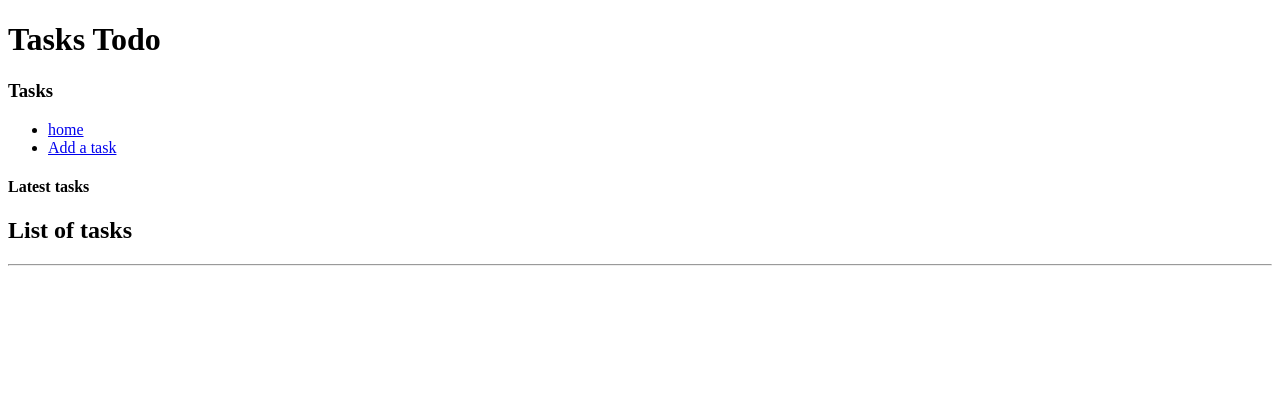
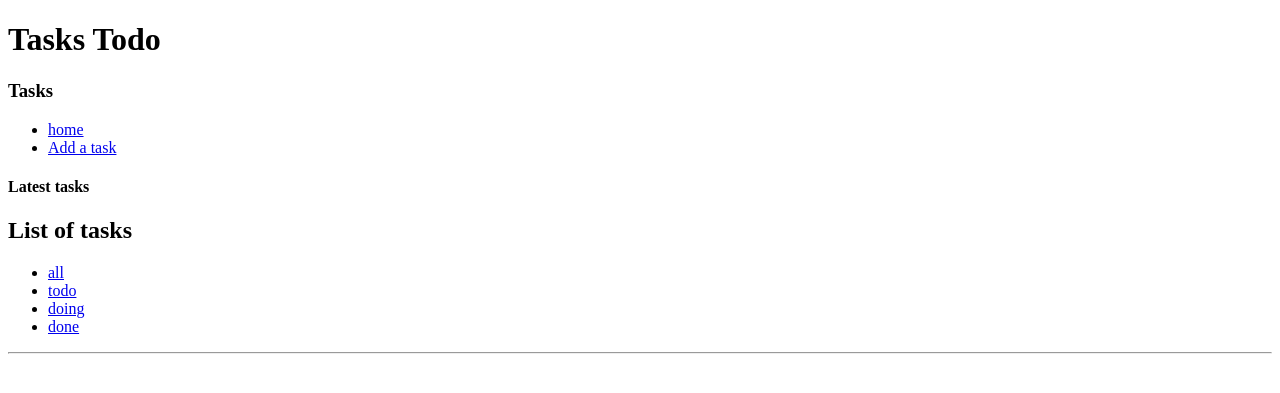
Before and after one commit to byynaryy/tasks, a Flask app: page /tasks/ in a window 1280 px wide. Shown: the top 393 px of the page. Run offline with Flask 2, Linux system fonts and the light colour scheme; data that the repository does not hold is empty; some libraries are stand-ins or nearby versions.

Commit message:
filter tasks by status

```diff
--- a/application/__init__.py
+++ b/application/__init__.py
@@ -34,6 +34,7 @@ def create_app(test_config=None):
     from . import views
     app.register_blueprint(views.bp)
     app.add_url_rule('/', endpoint='index')
+    app.add_url_rule('/tasks/<status>', endpoint='index')
     app.add_url_rule('/tasks/new', endpoint='new_task')
     app.add_url_rule('/tasks/<int:id>/update/', endpoint='update_task')
     app.add_url_rule('/tasks/<int:id>/delete/', endpoint='delete_task')
--- a/application/models.py
+++ b/application/models.py
@@ -10,12 +10,14 @@ class Task(Base):
     description = Column(Text, nullable=False)
     status = Column(String(255), nullable=False)
     initialised = Column(DateTime, nullable=False, default=datetime.utcnow)
+    #updated = Column(DateTime, nullable=True, default=datetime.utcnow)
 
     def __init__(self, title=None, description=None, status=None, initialised=None):
         self.title = title
         self.description = description
         self.status = status
         self.initialised = initialised
+        #self.updated = updated
 
     def __repr__(self):
         return '<Task %r>' % (self.id)
--- a/application/templates/tasks/index.html
+++ b/application/templates/tasks/index.html
@@ -1,6 +1,12 @@
 {% extends 'base.html' %}
 {% block content %}
     <h2>List of tasks</h2>
+    <ul class="nav flex-column">
+        <li><a href="{{ url_for('index', status = 'all') }}">all</a></li>
+        <li><a href="{{ url_for('index', status = 'todo') }}">todo</a></li>
+        <li><a href="{{ url_for('index', status = 'doing') }}">doing</a></li>
+        <li><a href="{{ url_for('index', status = 'done') }}">done</a></li>
+    </ul>
     {% for task in tasks %}
         <div>{{ task['title'] }}{{ task['description'] }}{{ task['status'] }}{{ task['initialised'] }}
              <a href="{{ url_for('update_task', id=task['id']) }}">Update</a>
--- a/application/views.py
+++ b/application/views.py
@@ -1,6 +1,7 @@
 from flask import (
     Blueprint, render_template, request, redirect, url_for
 )
+from markupsafe import escape
 from datetime import datetime
 from application.models import Task
 from application.database import db_session
@@ -11,8 +12,16 @@ bp = Blueprint('views', __name__)
 #
 @bp.route('/')
 @bp.route('/tasks/')
-def index():
-    tasks = db_session.query(Task).all()
+@bp.route('/tasks/<status>')
+def index(status=None):
+    if status == 'todo':
+        tasks = db_session.query(Task).filter_by(status = 'todo')
+    elif status == 'doing':
+        tasks = db_session.query(Task).filter_by(status = 'doing')
+    elif status == 'done':
+        tasks = db_session.query(Task).filter_by(status = 'done')
+    else:
+        tasks = db_session.query(Task).all()
     return render_template('tasks/index.html', tasks=tasks)
 
 #
@@ -41,6 +50,7 @@ def update_task(id):
         task.description = request.form['description'],
         task.status = request.form['status'],
         task.initialised = request.form['initialised']
+        #task.updated = request.form['updated']
         db_session.commit()
         return redirect(url_for('index'))
     else:
```
